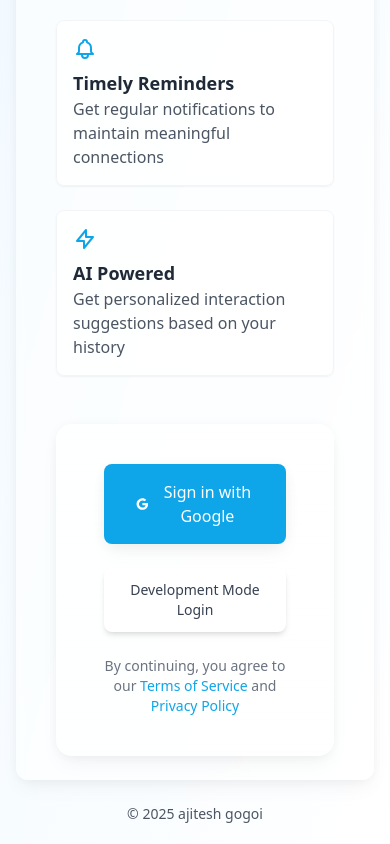
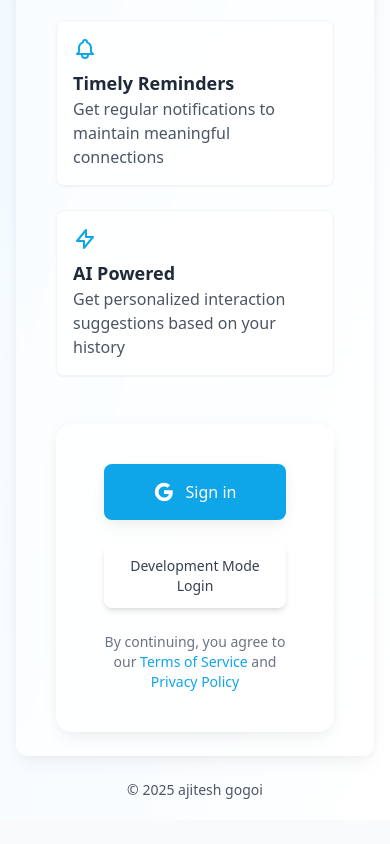
Before and after one commit to ajiteshgogoi/touchbase, a React (Vite) app: page /login in a window 390 px wide. Shown: the part 594-1438 px from the top of the page. After the commit the page ends 1414 px from the top, so only its background shows below. Built offline with nearby package versions, Linux system fonts and the light colour scheme; no server answers.

Commit message:
Update Login.tsx

```diff
--- a/src/components/auth/Login.tsx
+++ b/src/components/auth/Login.tsx
@@ -138,7 +138,8 @@ export const Login = () => {
                   <path d="M5.84 14.09c-.22-.66-.35-1.36-.35-2.09s.13-1.43.35-2.09V7.07H2.18C1.43 8.55 1 10.22 1 12s.43 3.45 1.18 4.93l2.85-2.22.81-.62z" />
                   <path d="M12 5.38c1.62 0 3.06.56 4.21 1.64l3.15-3.15C17.45 2.09 14.97 1 12 1 7.7 1 3.99 3.47 2.18 7.07l3.66 2.84c.87-2.6 3.3-4.53 6.16-4.53z" />
                 </svg>
-                Sign in with Google
+                <span className="hidden sm:inline">Sign in with Google</span>
+                <span className="sm:hidden">Sign in</span>
               </>
             )}
           </button>
```
